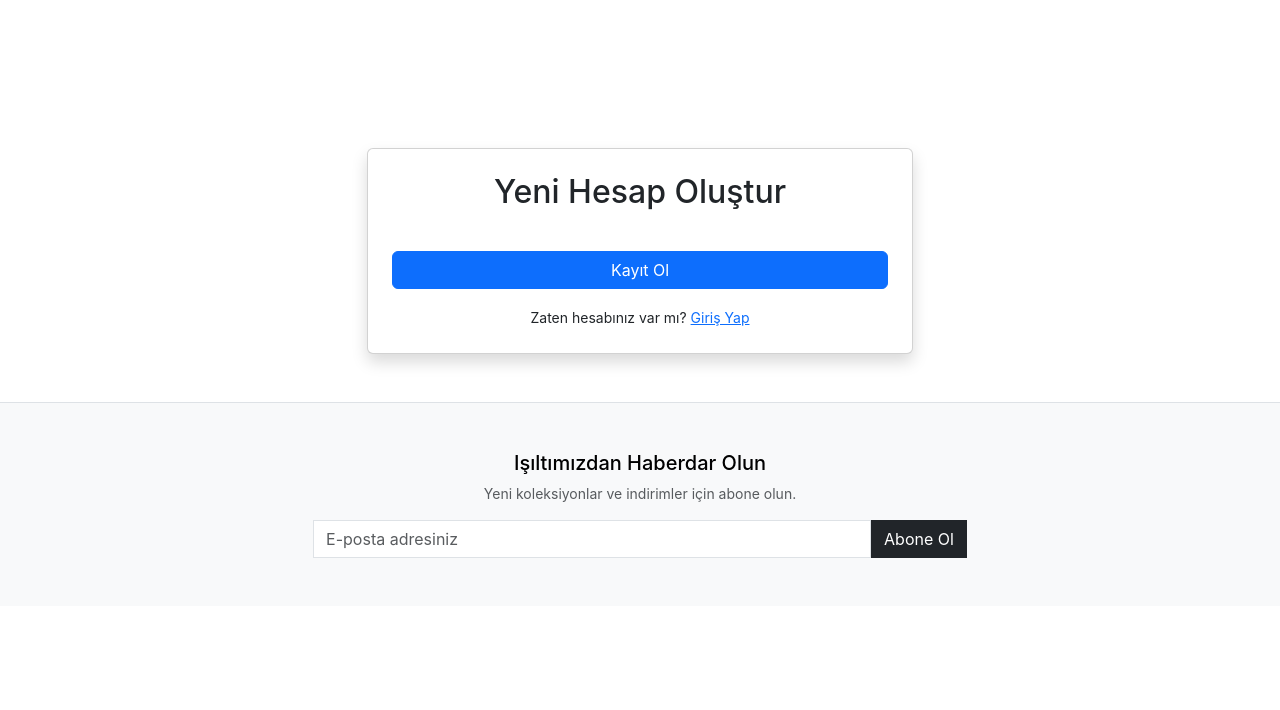
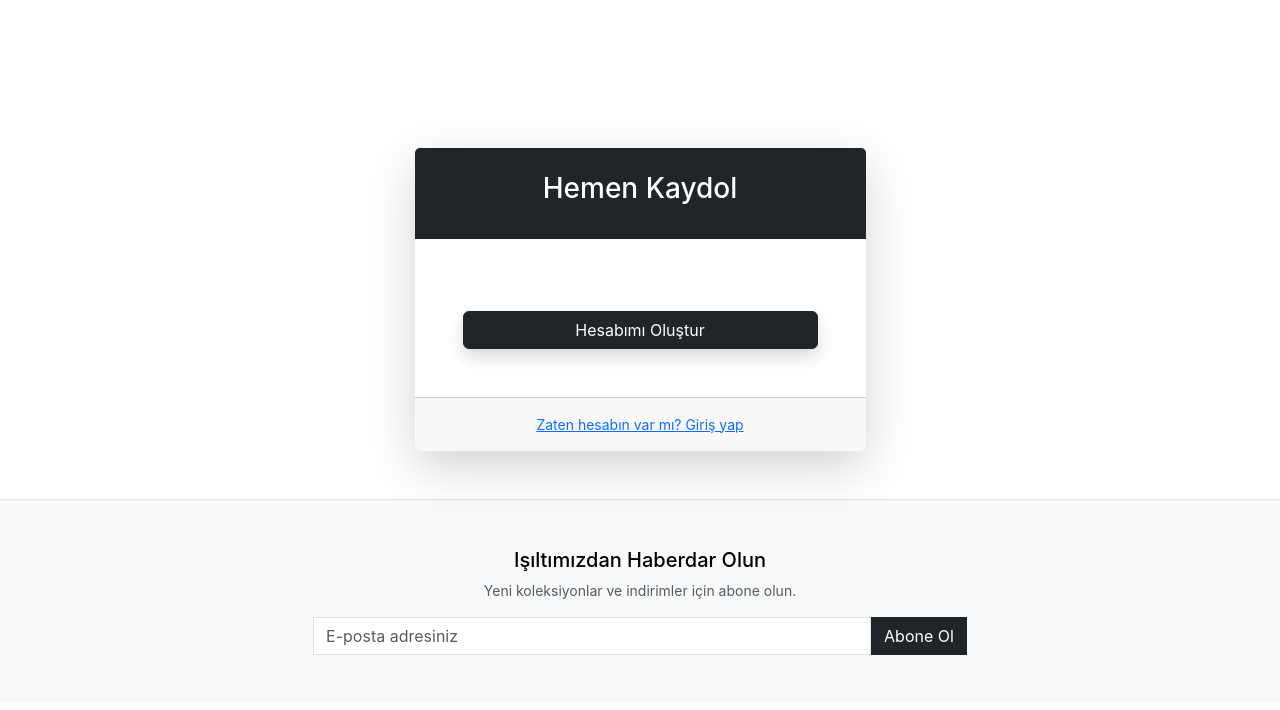
Before and after one commit to rmys579-arch/takipazar, a Django app: template shop/templates/registration/register.html in a window 1280 px wide. Shown: the part 90-800 px from the top of the page. Run offline with Django 5.2, Linux system fonts and the light colour scheme; the template is opened without the code that fills it: most values are stand-ins (such as "Sample title", 1, 10 or a date in 2020).

Commit message:
Final: Kayıt formu, dil desteği ve kargo takibi düzeltmeleri

```diff
--- a/shop/templates/registration/register.html
+++ b/shop/templates/registration/register.html
@@ -1,19 +1,32 @@
 {% extends "shop/base.html" %}
-{% load i18n %}
 
 {% block content %}
 <div class="container py-5" style="margin-top: 100px;">
     <div class="row justify-content-center">
-        <div class="col-md-6">
-            <div class="card shadow p-4">
-                <h2 class="text-center mb-4">{% trans "Yeni Hesap Oluştur" %}</h2>
-                <form method="post">
-                    {% csrf_token %}
-                    {{ form.as_p }}
-                    <button type="submit" class="btn btn-primary w-100 mt-3">{% trans "Kayıt Ol" %}</button>
-                </form>
-                <div class="text-center mt-3">
-                    <small>{% trans "Zaten hesabınız var mı?" %} <a href="{% url 'login' %}">{% trans "Giriş Yap" %}</a></small>
+        <div class="col-md-5">
+            <div class="card shadow-lg border-0 rounded-lg">
+                <div class="card-header bg-dark text-white text-center py-4">
+                    <h3 class="font-weight-light">Hemen Kaydol</h3>
+                </div>
+                <div class="card-body p-5">
+                    <form method="post">
+                        {% csrf_token %}
+                        {% for field in form %}
+                            <div class="mb-3">
+                                <label class="form-label fw-bold">{{ field.label }}</label>
+                                {{ field }}
+                                {% if field.errors %}
+                                    <div class="text-danger small">{{ field.errors }}</div>
+                                {% endif %}
+                            </div>
+                        {% endfor %}
+                        <div class="d-grid gap-2 mt-4">
+                            <button type="submit" class="btn btn-dark btn-block shadow">Hesabımı Oluştur</button>
+                        </div>
+                    </form>
+                </div>
+                <div class="card-footer text-center py-3">
+                    <div class="small"><a href="/login/">Zaten hesabın var mı? Giriş yap</a></div>
                 </div>
             </div>
         </div>
```
Also changed, not shown: shop/forms.py (+20 -0 lines), shop/templates/shop/track_order.html (+19 -14 lines), shop/views.py (+20 -0 lines), locale/en/LC_MESSAGES/django.po, 1 other file.
